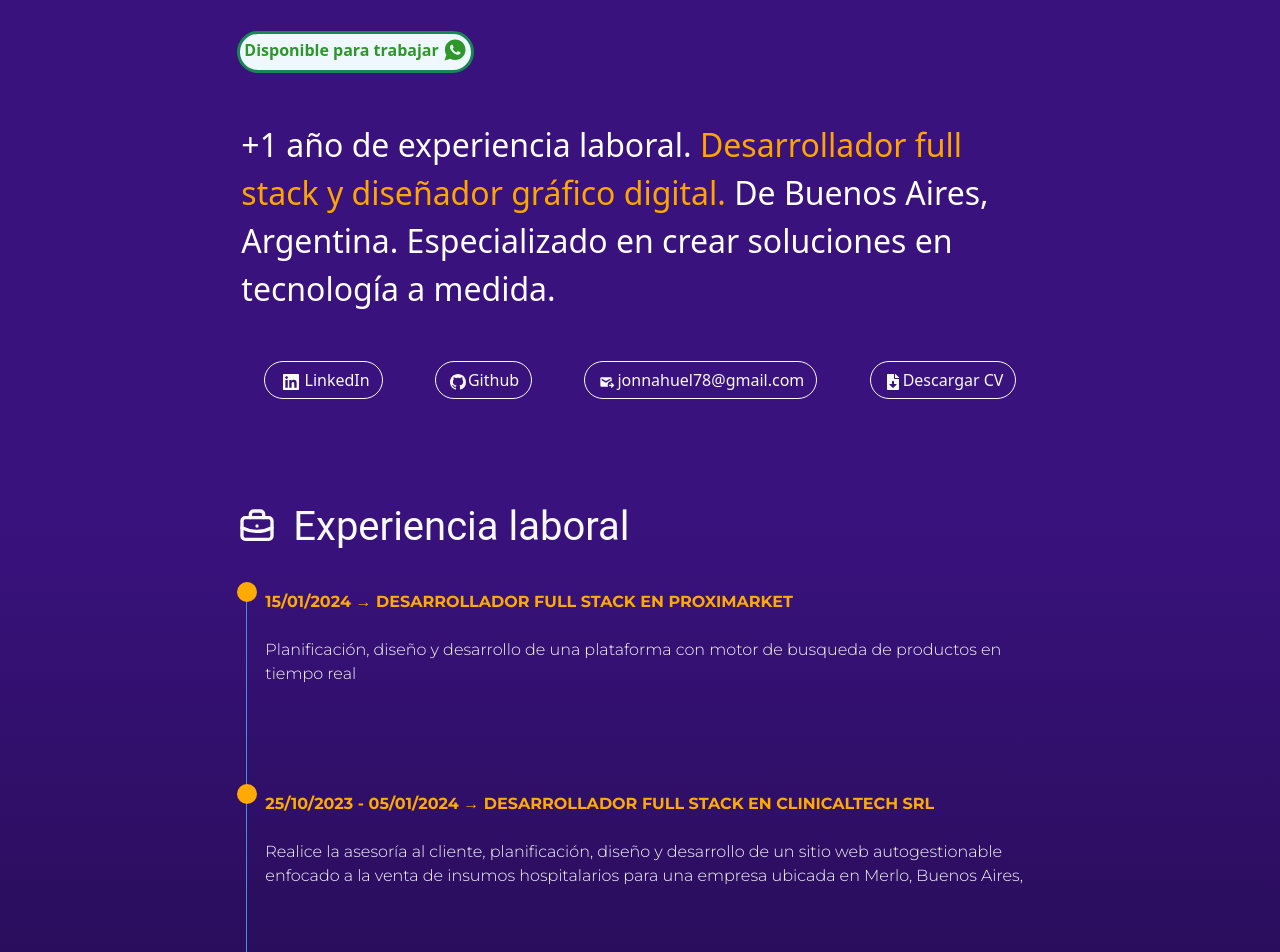
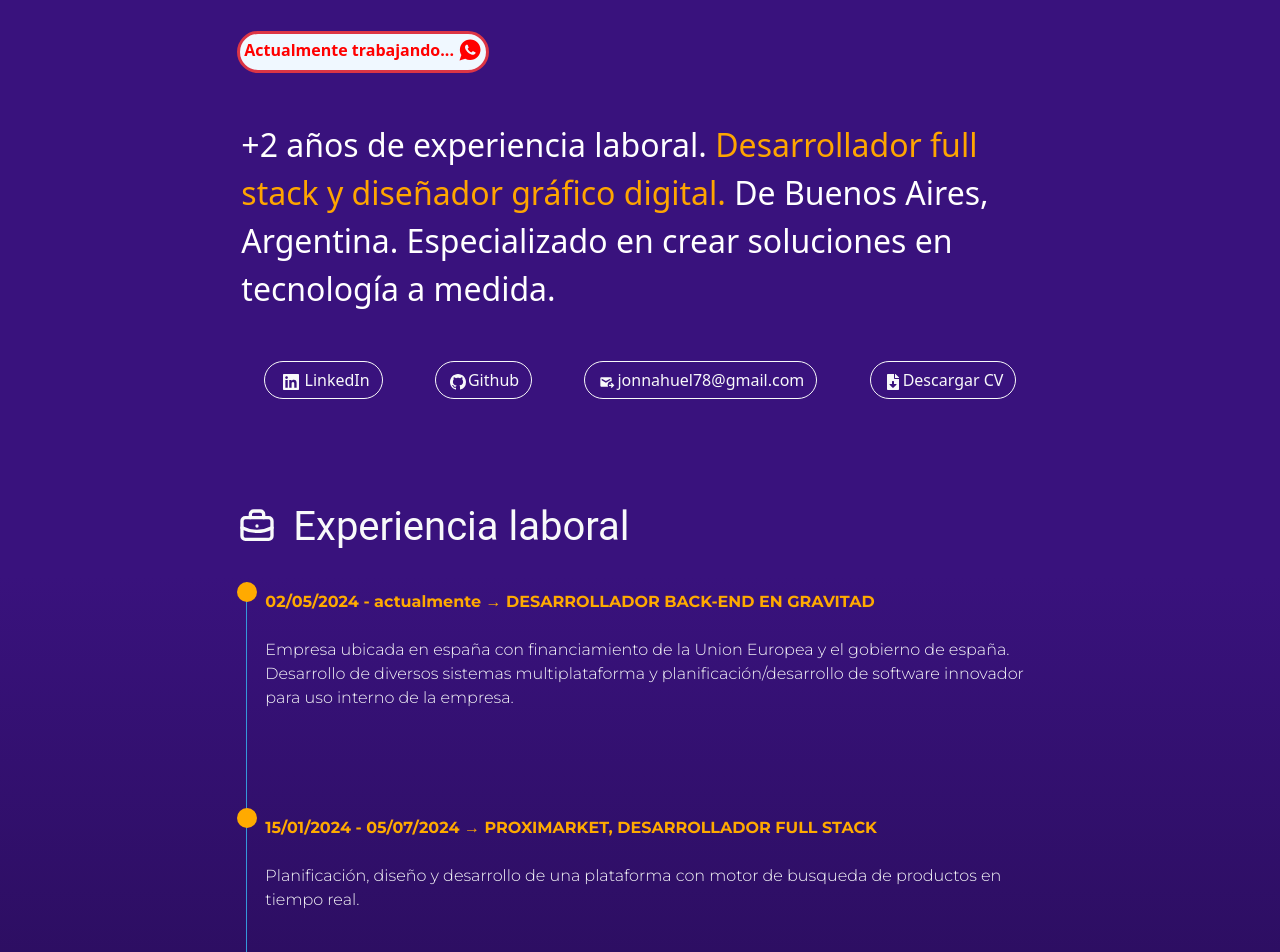
Before and after one commit to jon0010/Mi-Portfolio, a React (Vite) app: page / in a window 1280 px wide. Shown: the part 320-1272 px from the top of the page. Built offline with nearby package versions, Linux system fonts and the light colour scheme.

Commit message:
update portfolio

```diff
--- a/src/Home.jsx
+++ b/src/Home.jsx
@@ -41,7 +41,6 @@ import {
 import { DiNginx } from "react-icons/di";
 import { Link } from "react-router-dom";
 import clinicaltech from "./assets/clinicaltech.png";
-import industriaGallay from "./assets/industriaGallay.png";
 import proximarket from "../src/assets/proximarket.png";
 import "./home.css";
 
@@ -318,14 +317,19 @@ const Home = () => {
 
   const eventsData = [
     {
-      date: "15/01/2024 → DESARROLLADOR FULL STACK EN PROXIMARKET",
+      date: "02/05/2024 - actualmente → DESARROLLADOR BACK-END EN GRAVITAD",
       event:
-        "Planificación, diseño y desarrollo de una plataforma con motor de busqueda de productos en tiempo real",
+        "Empresa ubicada en españa con financiamiento de la Union Europea y el gobierno de españa. Desarrollo de diversos sistemas multiplataforma y planificación/desarrollo de software innovador para uso interno de la empresa.",
     },
     {
-      date: "25/10/2023 - 05/01/2024 → DESARROLLADOR FULL STACK EN CLINICALTECH SRL",
+      date: "15/01/2024 - 05/07/2024 → PROXIMARKET, DESARROLLADOR FULL STACK",
       event:
-        "Realice la asesoría al cliente, planificación, diseño y desarrollo de un sitio web autogestionable enfocado a la venta de insumos hospitalarios para una empresa ubicada en Merlo, Buenos Aires,",
+        "Planificación, diseño y desarrollo de una plataforma con motor de busqueda de productos en tiempo real.",
+    },
+    {
+      date: "25/10/2023 - 05/01/2024 → CLINICALTECH SRL - DESARROLLADOR FULL STACK",
+      event:
+        "Realice la asesoría al cliente, planificación, diseño y desarrollo de un sitio web autogestionable enfocado a la venta de insumos hospitalarios para una empresa ubicada en Merlo, Buenos Aires.",
     },
     {
       date: "11/06/2023 - 05/10/2023 → DOCENTE DE DISEÑO GRÁFICO DIGITAL Y GESTIÓN DE PROYECTOS",
@@ -348,7 +352,7 @@ const Home = () => {
   )}`;
 
   const googleDriveLink =
-    "https://drive.google.com/uc?export=download&id=166Nb51DOGqB91dDmpQlxaTf0GqCimcUR";
+    "https://drive.google.com/uc?export=download&id=1w1oe6HksHJq9ubeWnpzLHQB65LhkgqW6";
 
   const isBigScreen = window.innerWidth >= 576;
 
@@ -379,9 +383,9 @@ const Home = () => {
           </div>
           <div className="col-12 col-md-8">
             <button
-              className="rounded-pill p-1 mt-3 border border-success border-3 fw-semibold"
+              className="rounded-pill p-1 mt-3 border border-danger border-3 fw-semibold"
               style={{
-                color: "#2D9729",
+                color: "red",
                 backgroundColor: "aliceblue",
                 transition: "transform 0.3s ease-in-out",
                 cursor: "pointer",
@@ -397,14 +401,14 @@ const Home = () => {
                 e.target.style.transform = "scale(1)";
               }}
             >
-              Disponible para trabajar <IoLogoWhatsapp className="fs-4 mb-1" />
+              Actualmente trabajando... <IoLogoWhatsapp className="fs-4 mb-1" />
             </button>
           </div>
         </div>
 
         <div className="ms-1">
           <p className="texto text-white text-start mt-5 fs-2">
-            +1 año de experiencia laboral.{" "}
+            +2 años de experiencia laboral.{" "}
             <span style={{ color: "orange" }}>
               Desarrollador full stack y diseñador gráfico digital.
             </span>{" "}
@@ -644,12 +648,16 @@ const Home = () => {
           >
             Me llamo jon nahuel pereyra (si así es como se escribe, jon 😌).
             Empecé en la programación hace poco más de dos años. Actualmente
-            llevo más de un año trabajando en modalidad freelance.
+            trabajo en Gravitad, aceleradora de proyectos.
             <br />
             <br />
             Algunos de mis éxitos incluyen formar el equipo de desarrollo de
             software freelance "4Coders TEAM". Fue la mejor decisión que pude
             haber tomado en cuanto a crecimiento personal y profesional 🚀✨.
+            Actualmente, formo parte del grupo SPARTANS dentro de Gravitad,
+            donde ademas de desarrollar proyectos diversos, creamos nuevas
+            herramientas de gran utilidad para la empresa y la comunidad open
+            source.
             <br />
             <br />
             Como diseñador gráfico, di clases en modalidad virtual para más de
```
Also changed, not shown: 1 other file (tests, documents, lock files or other folders).
